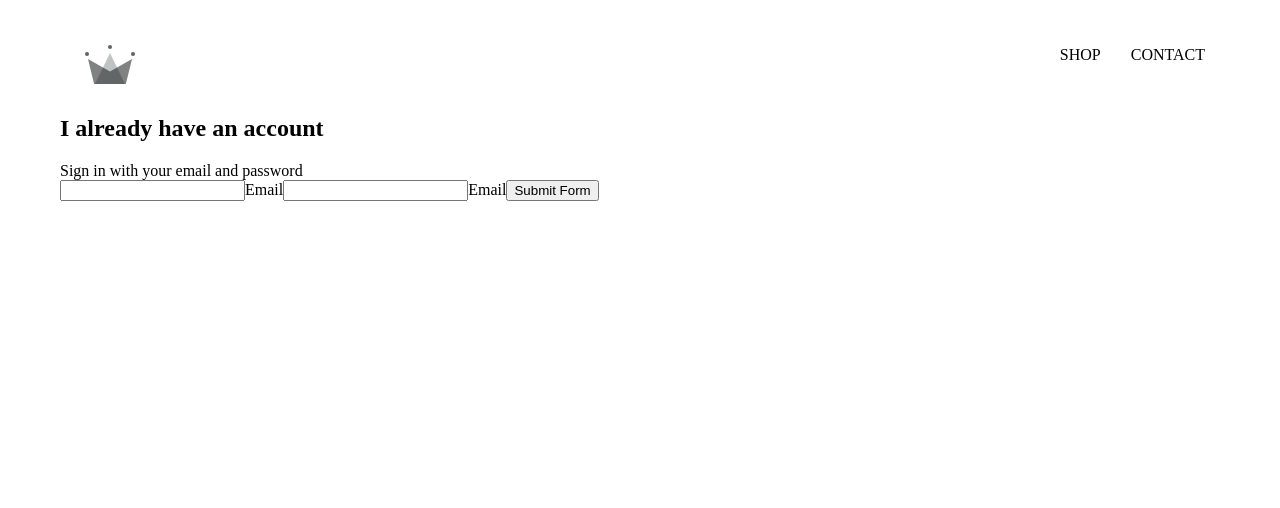
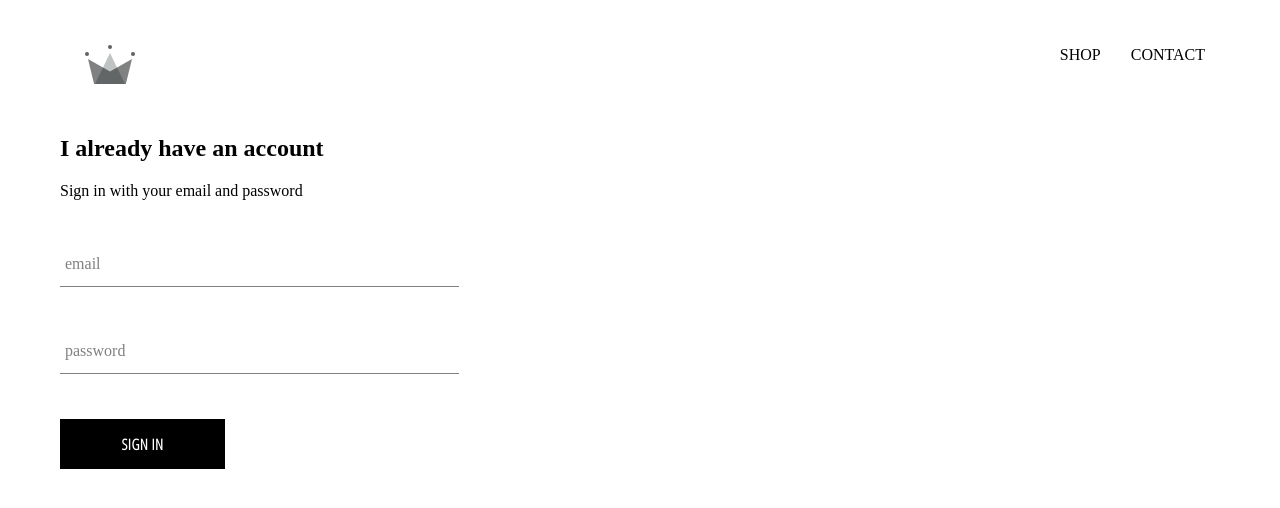
Before and after one commit to marcinwal/crwn-cloathing, a React (Create React App) app: page /signin in a window 1280 px wide. Shown: the top 508 px of the page. Built offline with nearby package versions, Linux system fonts and the light colour scheme.

Commit message:
form and button component

```diff
--- /dev/null
+++ b/src/components/custom-button/custom-button.component.jsx
@@ -0,0 +1,11 @@
+import React  from "react";
+
+import './custom-button.styles.scss';
+
+const CustomButton = ({ children, ...otherProps}) => (
+    <button className='custom-button' {...otherProps}>
+        {children}
+    </button>
+);
+
+export default CustomButton;
--- /dev/null
+++ b/src/components/custom-button/custom-button.styles.scss
@@ -0,0 +1,22 @@
+.custom-button {
+    min-width: 165px;
+    width: auto;
+    height: 50px;
+    letter-spacing: 0.5px;
+    line-height: 50px;
+    padding: 0 35px 0 35px;
+    font-size: 15px;
+    background-color: black;
+    color: white;
+    text-transform: uppercase;
+    font-family: 'Open Sans Condensed';
+    font-weight: bolder;
+    border: none;
+    cursor: pointer;
+
+    &:hover {
+      background-color: white;
+      color: black;
+      border: 1px solid black;
+    }
+  }
--- /dev/null
+++ b/src/components/form-input/form-input.component.jsx
@@ -0,0 +1,18 @@
+import React from 'react';
+
+import './form-input.styles.scss';
+
+const FormInput = ({ handleChange, label, ...otherProps}) => (
+    <div className='group'>
+        <input className='form-input' onChange={handleChange} {...otherProps} />
+        {
+            label ?
+            (<label className={`${otherProps.value.length? 'shrink' : ''} form-input-label`}>
+            {label}
+            </label>)
+            : null
+        }
+    </div>
+);
+
+export default FormInput;
--- /dev/null
+++ b/src/components/form-input/form-input.styles.scss
@@ -0,0 +1,54 @@
+$sub-color: grey;
+$main-color: black;
+
+@mixin shrinkLabel {
+  top: -14px;
+  font-size: 12px;
+  color: $main-color;
+}
+
+.group {
+  position: relative;
+  margin: 45px 0;
+
+  .form-input {
+    background: none;
+    background-color: white;
+    color: $sub-color;
+    font-size: 18px;
+    padding: 10px 10px 10px 5px;
+    display: block;
+    width: 100%;
+    border: none;
+    border-radius: 0;
+    border-bottom: 1px solid $sub-color;
+    margin: 25px 0;
+
+    &:focus {
+      outline: none;
+    }
+
+    &:focus ~ .form-input-label {
+      @include shrinkLabel();
+    }
+  }
+
+  input[type='password'] {
+    letter-spacing: 0.3em;
+  }
+
+  .form-input-label {
+    color: $sub-color;
+    font-size: 16px;
+    font-weight: normal;
+    position: absolute;
+    pointer-events: none;
+    left: 5px;
+    top: 10px;
+    transition: 300ms ease all;
+
+    &.shrink {
+      @include shrinkLabel();
+    }
+  }
+}
--- a/src/components/sign-in/sign-in.component.jsx
+++ b/src/components/sign-in/sign-in.component.jsx
@@ -1,4 +1,7 @@
 import React from 'react';
+
+import FormInput from '../form-input/form-input.component';
+import CustomButton from '../custom-button/custom-button.component';
 
 import './sign-in.styles.scss';
 
@@ -29,17 +32,22 @@
                 <h2>I already have an account</h2>
                 <span>Sign in with your email and password</span>
                 <form onSubmit={this.handleSubmit}>
-                    <input name='email' type='email' value={this.state.email} onChange={this.handleChange} required />
-                    <label>Email</label>
-                    <input
+                    <FormInput
+                        name='email'
+                        type='email'
+                        value={this.state.email}
+                        handleChange={this.handleChange}
+                        label='email'
+                        required />
+                    <FormInput
                         name='password'
                         type='password'
                         value={this.state.email}
-                        onChange={this.handleChange}
+                        handleChange={this.handleChange}
+                        label='password'
                         required
                     />
-                    <label>Email</label>
-                    <input type='submit' value='Submit Form' />
+                    <CustomButton type='submit'>Sign In</CustomButton>
                 </form>
             </div>
         )
--- a/src/components/sign-in/sign-in.styles.scss
+++ b/src/components/sign-in/sign-in.styles.scss
@@ -0,0 +1,9 @@
+.sign-in {
+    width: 30vw;
+    display: flex;
+    flex-direction: column;
+
+    .title {
+        margin: 10px 0;
+    }
+}
```
